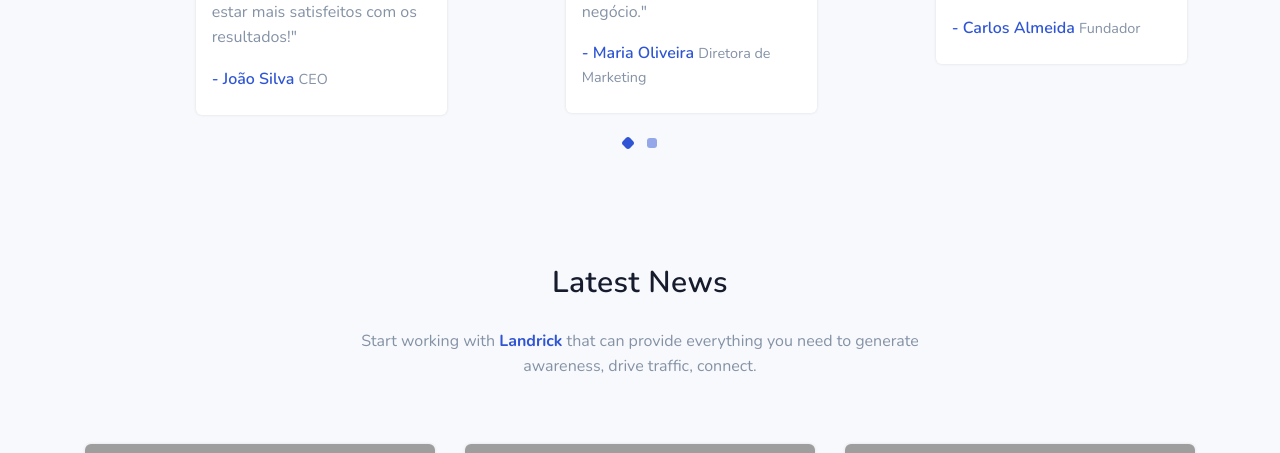
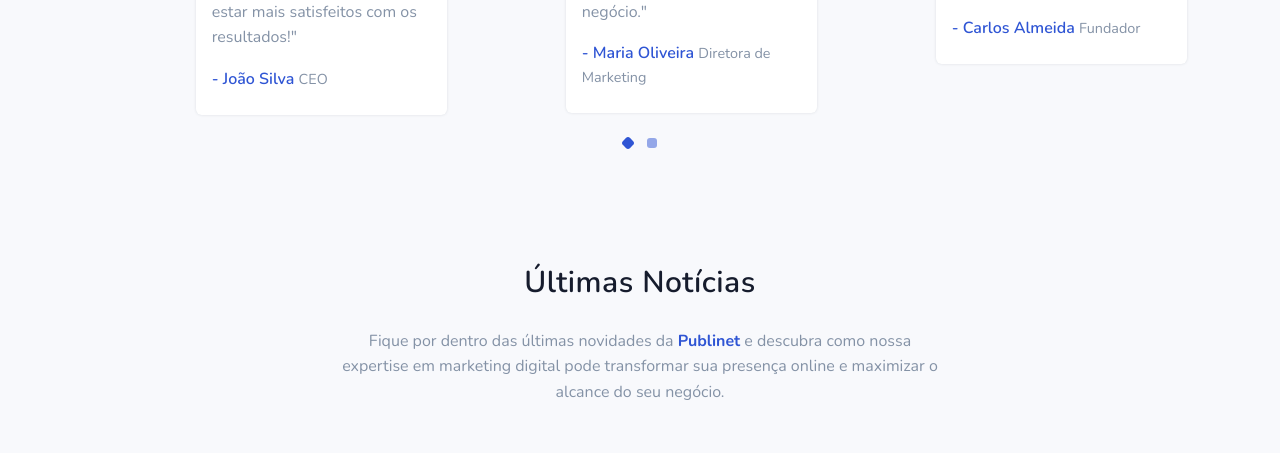
Before and after one commit to israelguido/base-layout, a PHP site: page / in a window 1280 px wide. Shown: the part 3264-3717 px from the top of the page. Run offline with PHP 8.4, Linux system fonts and the light colour scheme; grey boxes are pictures that could not be loaded.

Commit message:
:hammer: mini banner traduzidos

```diff
--- a/index.php
+++ b/index.php
@@ -635,8 +635,8 @@
                 <div class="row justify-content-center">
                     <div class="col-12 text-center">
                         <div class="section-title mb-4 pb-2">
-                            <h4 class="title mb-4">Latest News</h4>
-                            <p class="text-muted para-desc mx-auto mb-0">Start working with <span class="text-primary font-weight-bold">Landrick</span> that can provide everything you need to generate awareness, drive traffic, connect.</p>
+                            <h4 class="title mb-4">Últimas Notícias</h4>
+                            <p class="text-muted para-desc mx-auto mb-0">Fique por dentro das últimas novidades da <span class="text-primary font-weight-bold">Publinet</span> e descubra como nossa expertise em marketing digital pode transformar sua presença online e maximizar o alcance do seu negócio.</p>
                         </div>
                     </div><!--end col-->
                 </div><!--end row-->
@@ -649,13 +649,13 @@
                             <div class="overlay rounded-top bg-dark"></div>
                             </div>
                             <div class="card-body content">
-                                <h5><a href="javascript:void(0)" class="card-title title text-dark">Design your apps in your own way</a></h5>
+                                <h5><a href="javascript:void(0)" class="card-title title text-dark">Personalize suas campanhas com a Publinet</a></h5>
                                 <div class="post-meta d-flex justify-content-between mt-3">
                                     <ul class="list-unstyled mb-0">
                                         <li class="list-inline-item mr-2 mb-0"><a href="javascript:void(0)" class="text-muted like"><i class="mdi mdi-heart-outline mr-1"></i>33</a></li>
                                         <li class="list-inline-item"><a href="javascript:void(0)" class="text-muted comments"><i class="mdi mdi-comment-outline mr-1"></i>08</a></li>
                                     </ul>
-                                    <a href="page-blog-detail.html" class="text-muted readmore">Read More <i class="mdi mdi-chevron-right"></i></a>
+                                    <a href="page-blog-detail.html" class="text-muted readmore">Mais <i class="mdi mdi-chevron-right"></i></a>
                                 </div>
                             </div>
                             <div class="author">
@@ -672,13 +672,13 @@
                             <div class="overlay rounded-top bg-dark"></div>
                             </div>
                             <div class="card-body content">
-                                <h5><a href="javascript:void(0)" class="card-title title text-dark">How apps is changing the IT world</a></h5>
+                                <h5><a href="javascript:void(0)" class="card-title title text-dark">Como a Publinet está transformando o marketing digital</a></h5>
                                 <div class="post-meta d-flex justify-content-between mt-3">
                                     <ul class="list-unstyled mb-0">
                                         <li class="list-inline-item mr-2 mb-0"><a href="javascript:void(0)" class="text-muted like"><i class="mdi mdi-heart-outline mr-1"></i>33</a></li>
                                         <li class="list-inline-item"><a href="javascript:void(0)" class="text-muted comments"><i class="mdi mdi-comment-outline mr-1"></i>08</a></li>
                                     </ul>
-                                    <a href="page-blog-detail.html" class="text-muted readmore">Read More <i class="mdi mdi-chevron-right"></i></a>
+                                    <a href="page-blog-detail.html" class="text-muted readmore">Mais <i class="mdi mdi-chevron-right"></i></a>
                                 </div>
                             </div>
                             <div class="author">
@@ -695,13 +695,13 @@
                             <div class="overlay rounded-top bg-dark"></div>
                             </div>
                             <div class="card-body content">
-                                <h5><a href="javascript:void(0)" class="card-title title text-dark">Smartest Applications for Business</a></h5>
+                                <h5><a href="javascript:void(0)" class="card-title title text-dark">Soluções inovadoras da Publinet para o seu negócio</a></h5>
                                 <div class="post-meta d-flex justify-content-between mt-3">
                                     <ul class="list-unstyled mb-0">
                                         <li class="list-inline-item mr-2 mb-0"><a href="javascript:void(0)" class="text-muted like"><i class="mdi mdi-heart-outline mr-1"></i>33</a></li>
                                         <li class="list-inline-item"><a href="javascript:void(0)" class="text-muted comments"><i class="mdi mdi-comment-outline mr-1"></i>08</a></li>
                                     </ul>
-                                    <a href="page-blog-detail.html" class="text-muted readmore">Read More <i class="mdi mdi-chevron-right"></i></a>
+                                    <a href="page-blog-detail.html" class="text-muted readmore">Mais <i class="mdi mdi-chevron-right"></i></a>
                                 </div>
                             </div>
                             <div class="author">
@@ -731,7 +731,7 @@
                 <div class="row">
                     <div class="col-lg-4 col-12 mb-0 mb-md-4 pb-0 pb-md-2">
                         <a href="#" class="logo-footer">
-                            <img src="images/logo-light.png" height="24" alt="">
+                            <img src="images/publinet-logo.png" height="110" alt="">
                         </a>
                         <p class="mt-4">Comece a trabalhar com a Publinet e descubra como é maravilhoso ter tudo o que você precisa para gerar visibilidade, atrair visitantes e conectar-se com seu público.</p>
                         <ul class="list-unstyled social-icon social mb-0 mt-4">
```
